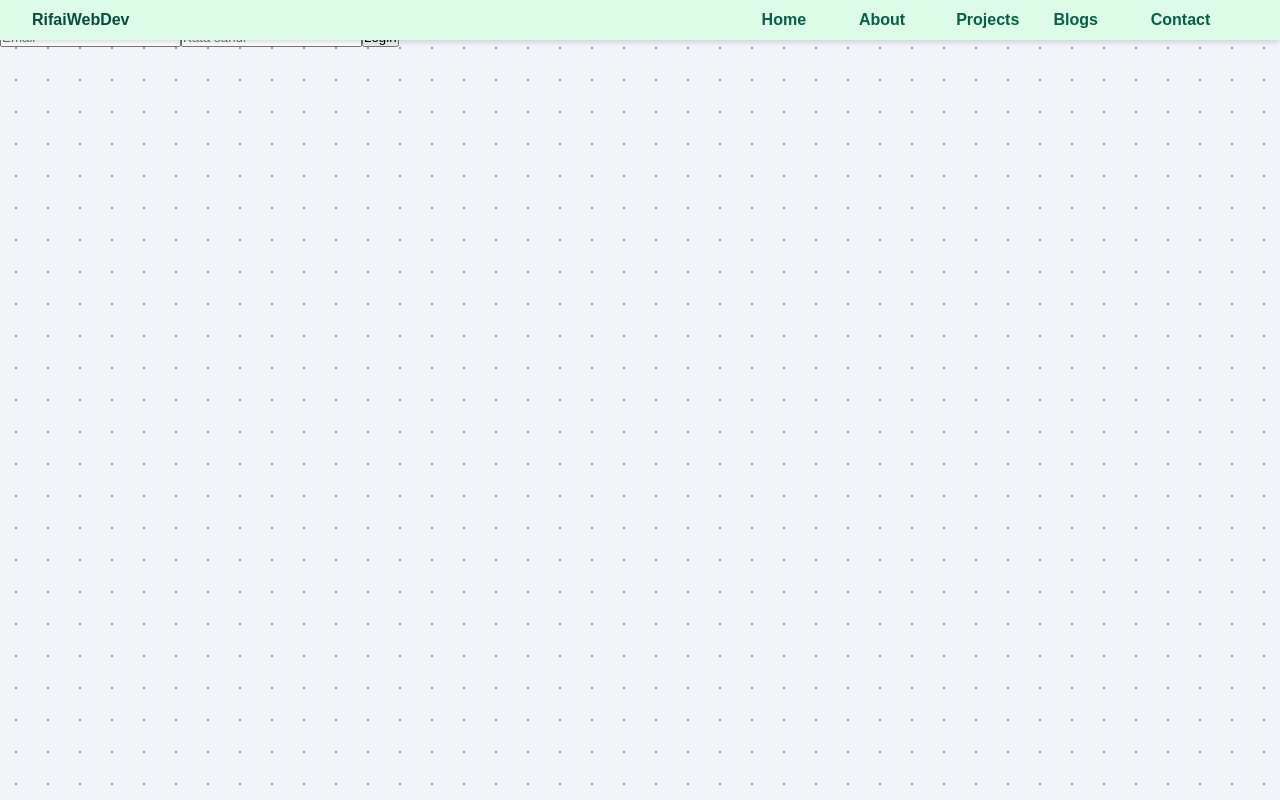
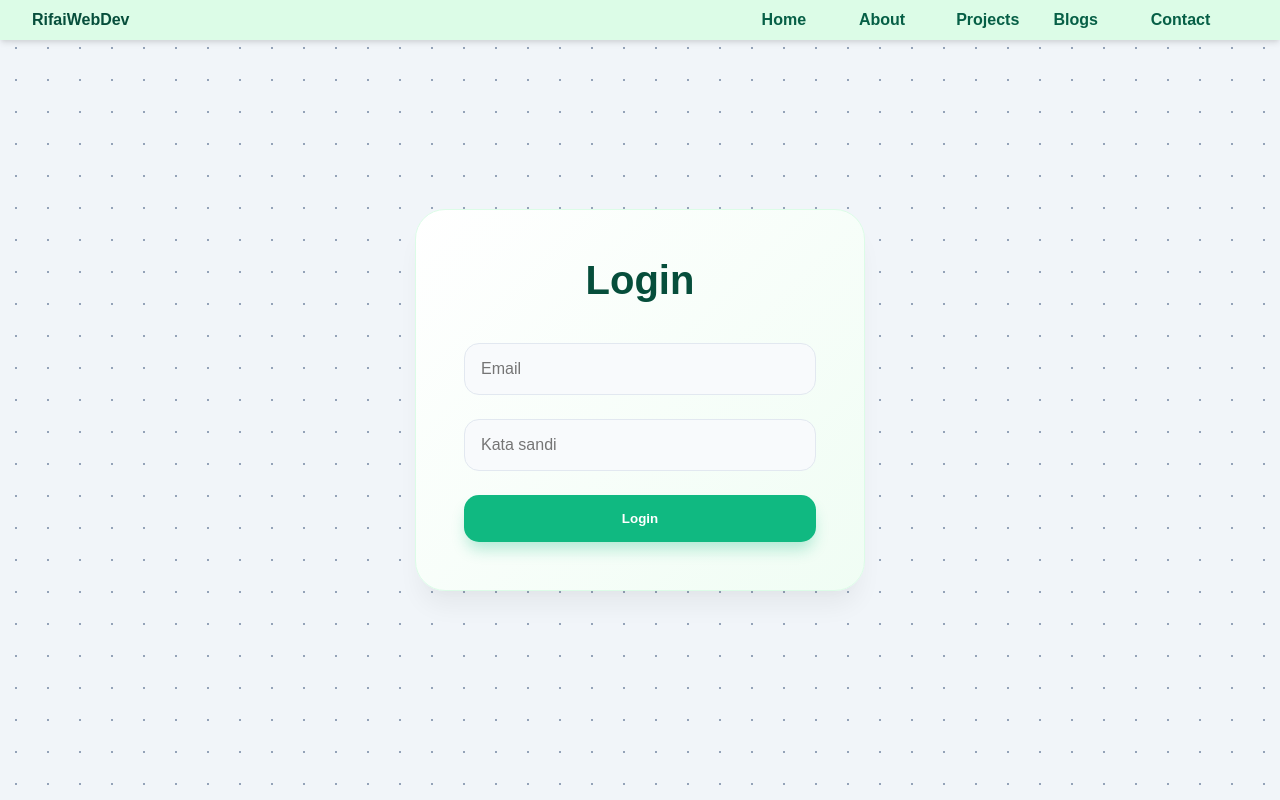
Before and after one commit to mohagusrifai02/rifaiwebdev, a Next.js app: page /login in a window 1280 px wide. Built offline with nearby package versions, Linux system fonts and the light colour scheme.

Commit message:
desain login

```diff
--- a/src/app/globals.css
+++ b/src/app/globals.css
@@ -893,6 +893,72 @@ width: 100%;
 }
 /* daftar projects */
 
+/* login page */
+.container-login {
+  min-height: 100vh;
+  display: flex;
+  justify-content: center;
+  align-items: center;
+  padding: 2rem;
+}
+
+.login-form {
+  background: linear-gradient(135deg, #ffffff 0%, #f0fdf4 100%);
+  padding: 3rem;
+  border-radius: 30px;
+  box-shadow: 0 20px 25px -5px rgba(0, 0, 0, 0.05), 0 10px 10px -5px rgba(0, 0, 0, 0.02);
+  border: 1px solid #dcfce7;
+  width: 100%;
+  max-width: 450px;
+  display: flex;
+  flex-direction: column;
+  gap: 1.5rem;
+}
+
+.login-form h2 {
+  font-size: 2.5rem;
+  font-weight: 900;
+  color: #064e3b;
+  text-align: center;
+  margin-bottom: 1rem;
+}
+
+.login-form input {
+  width: 100%;
+  padding: 1rem;
+  border-radius: 15px;
+  border: 1px solid #e2e8f0;
+  background-color: #f8fafc;
+  font-size: 1rem;
+  font-weight: 500;
+  transition: all 0.3s;
+}
+
+.login-form input:focus {
+  outline: none;
+  border-color: #10b981;
+  background: white;
+  box-shadow: 0 0 0 4px rgba(16, 185, 129, 0.1);
+}
+
+.login-form button {
+  background-color: #10b981;
+  color: white;
+  padding: 1rem;
+  border-radius: 15px;
+  border: none;
+  font-weight: 700;
+  cursor: pointer;
+  transition: background 0.3s ease, box-shadow 0.3s ease;
+  box-shadow: 0 10px 15px -3px rgba(16, 185, 129, 0.3);
+}
+
+.login-form button:hover {
+  background-color: #059669;
+  box-shadow: 0 15px 20px -5px rgba(16, 185, 129, 0.4);
+}
+/* end login page */
+
 @media (prefers-color-scheme: dark) {
   html {
     color-scheme: dark;
--- a/src/app/login/page.tsx
+++ b/src/app/login/page.tsx
@@ -25,21 +25,25 @@ export default function LoginPage(){
     };
 
     return(
-        <form action="" onSubmit={handleSubmit}>
+        <div className="container-login">
+            <form className="login-form" onSubmit={handleSubmit}>
             <h2>Login</h2>
             <input
                 type="email"
                 placeholder="Email"
                 value = {email}
                 onChange={(e)=> setEmail(e.target.value)}
-                required />
+                required
+            />
             <input
                 type="password" name="" id=""
                 placeholder="Kata sandi"
                 value={password}
                 onChange={(e)=> setPassword(e.target.value)}
-                required/>
+                required
+            />
             <button type="submit">Login</button>
         </form>
+        </div>
     )
 }
```
